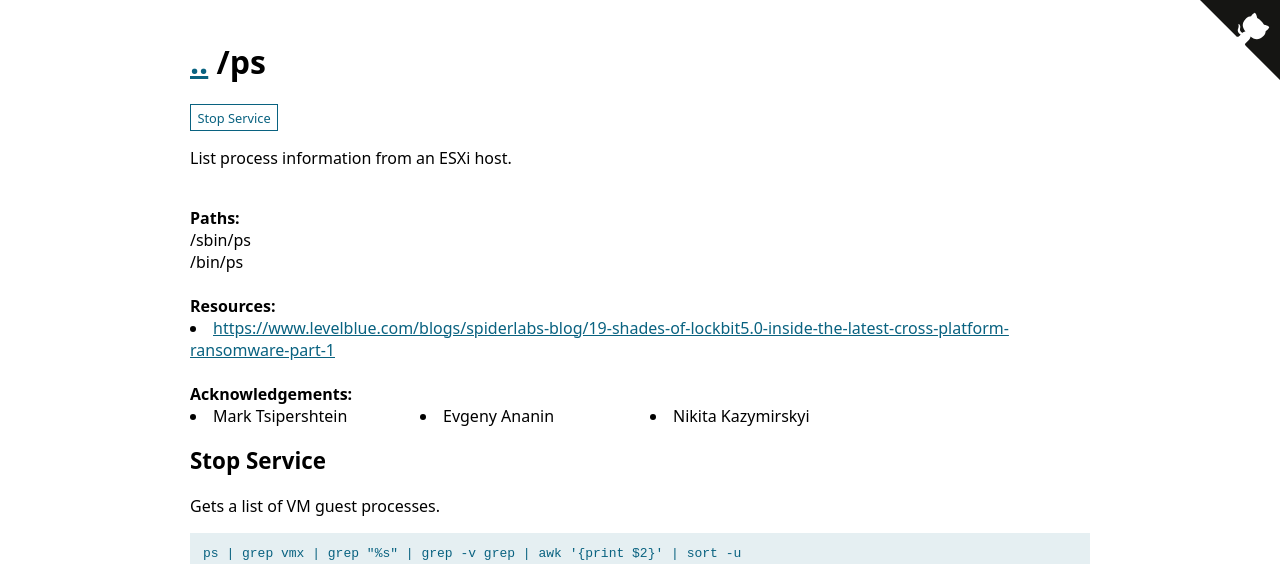
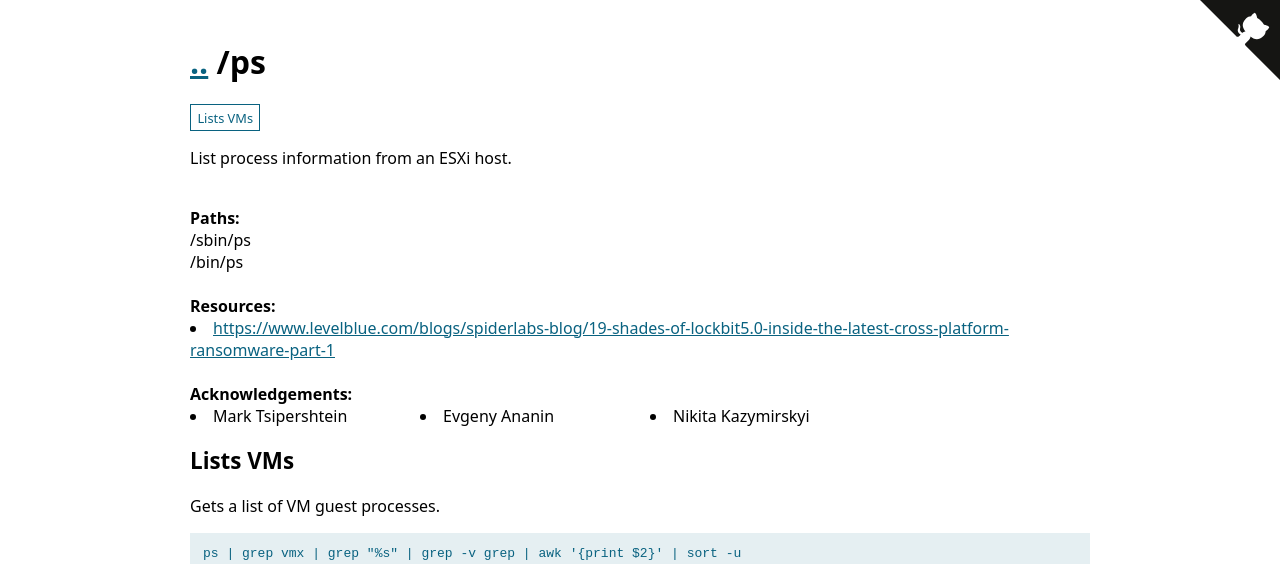
Before and after one commit to LOLESXi-Project/LOLESXi, a Jekyll site: the page built from _lolesxi/Binaries/ps.md, in a window 1280 px wide. Shown: the top 564 px of the page. Built offline with Jekyll 4.4.1, drawn with Linux system fonts in a browser that asks for light colours.

Commit message:
Update ps.md

```diff
--- a/_lolesxi/Binaries/ps.md
+++ b/_lolesxi/Binaries/ps.md
@@ -7,7 +7,7 @@ Commands:
   - Command: ps | grep vmx | grep "%s" | grep -v grep | awk '{print $2}' | sort -u
     Description: Gets a list of VM guest processes.
     Usecase: An adversary obtains list of all running processes and filters it to only get those related to guest VMs.
-    Category: Stop Service
+    Category: Lists VMs
     Privileges: Administrator
     MitreID: T1082
     OperatingSystem: ESXi
```
